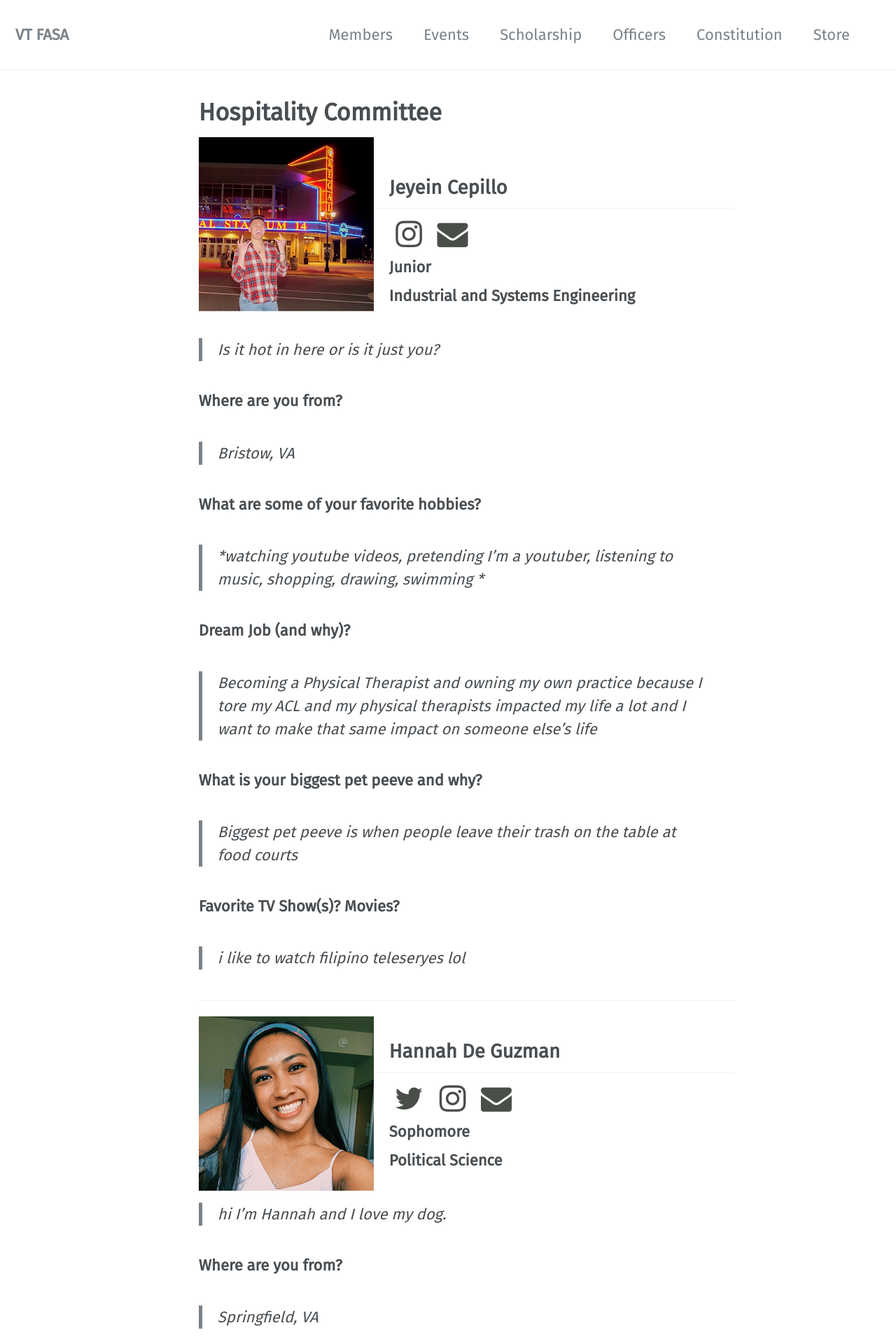
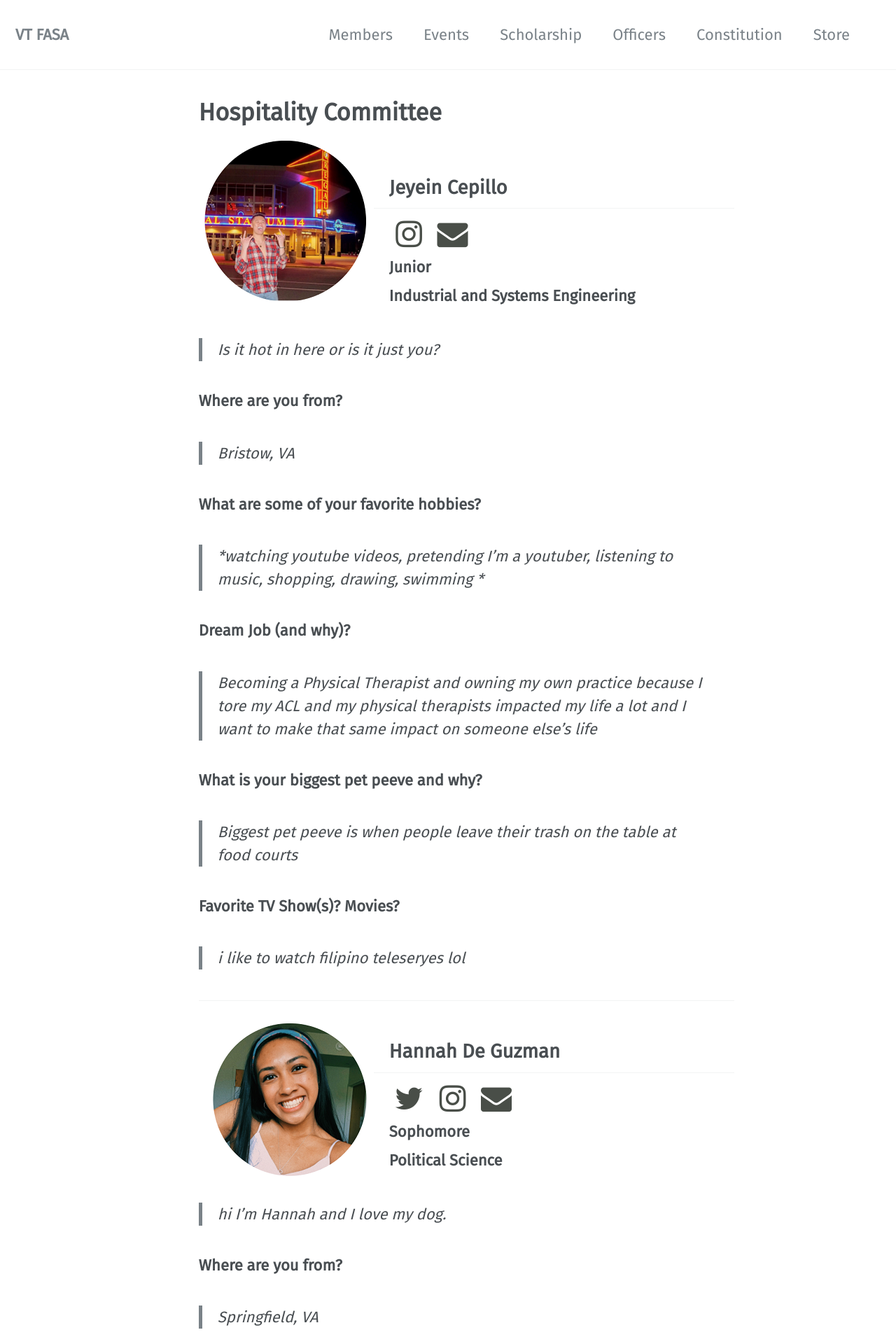
Before and after one commit to vtfasa/vtfasa.github.io, a Jekyll site: the page built from _pages/officers/hospitality.md, in a window 1280 px wide. Shown: the top 1920 px of the page at 70% size. Built offline with Jekyll 4.4.1, drawn with Linux system fonts in a browser that asks for light colours; some web fonts are replaced.

Commit message:
Update hospitality.md

```diff
--- a/_pages/officers/hospitality.md
+++ b/_pages/officers/hospitality.md
@@ -13,7 +13,7 @@ permalink: /officers/hospitality/
 # --- (this is a section break)
 ---
 
-![image-left]({{ "/assets/images/officers/small/jc2.png" | absolute_url }}){: .align-left}
+![image-left]({{ "/assets/images/officers/small/jc2Circle.png" | absolute_url }}){: .align-left}
 ## Jeyein Cepillo
 <p style="margin-bottom: 0.45em; padding: 0"><a href="https://www.instagram.com/thatfunnyasianguy/" style="margin: 0; padding: 0"><i class="fa fa-2x fa-fw fa-instagram" style="color: #494e48"></i></a>
 <a href="mailto:jeyeinc@vt.edu" style="margin: 0; padding: 0"><i class="fa fa-2x fa-fw fa-envelope" style="color: #494e48"></i></a></p>
@@ -43,7 +43,7 @@ permalink: /officers/hospitality/
 
 ---
 
-![image-left]({{ "/assets/images/officers/small/hannah.png" | absolute_url }}){: .align-left}
+![image-left]({{ "/assets/images/officers/small/hannahCircle.png" | absolute_url }}){: .align-left}
 ## Hannah De Guzman
 <p style="margin-bottom: 0.45em; padding: 0"><a href="https://twitter.com/katquion" style="color: #494e48"><i class="fa fa-2x fa-fw fa-twitter"></i></a>
 <a href="https://www.instagram.com/haaannie/" style="margin: 0; padding: 0"><i class="fa fa-2x fa-fw fa-instagram" style="color: #494e48"></i></a>
@@ -75,7 +75,7 @@ permalink: /officers/hospitality/
 
 ---
 
-![image-left]({{ "/assets/images/officers/small/justin2.png" | absolute_url }}){: .align-left}
+![image-left]({{ "/assets/images/officers/small/justin2Circle.png" | absolute_url }}){: .align-left}
 ## Justin Nguyen
 <p style="margin-bottom: 0.45em; padding: 0"><a href="https://www.instagram.com/nguyening14/" style="margin: 0; padding: 0"><i class="fa fa-2x fa-fw fa-instagram" style="color: #494e48"></i></a>
 <a href="mailto:justnn14@vt.edu" style="margin: 0; padding: 0"><i class="fa fa-2x fa-fw fa-envelope" style="color: #494e48"></i></a></p>
```
